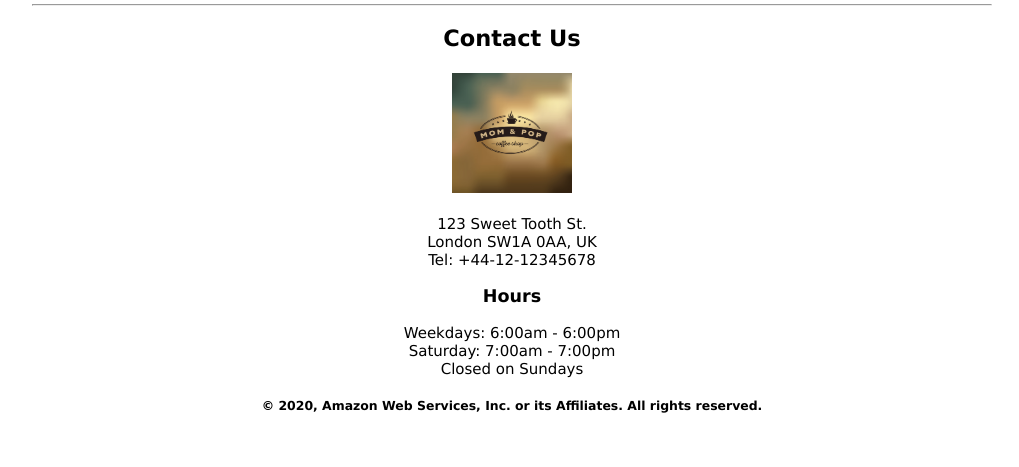
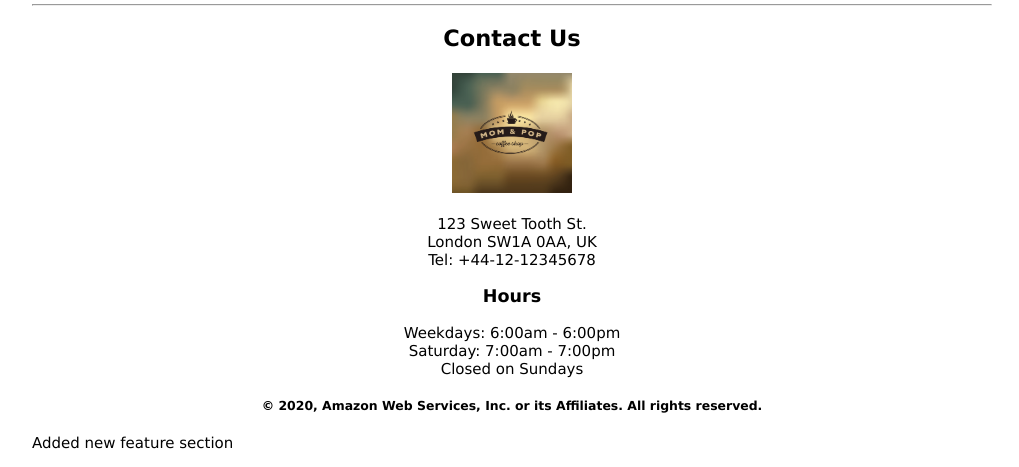
Before and after one commit to ansh565/gitwebsite, a plain HTML site: page index.html in a window 1280 px wide. Shown: the part 1301-1768 px from the top of the page, without its empty margins (128-1147 px from the left). Before the commit the page ends 1735 px from the top, so only its background shows below. Drawn offline with Linux system fonts and the light colour scheme.

Commit message:
Feature branch: Added new feature section

```diff
--- a/index.html
+++ b/index.html
@@ -96,3 +96,4 @@
 	</div>
 </body>
 </html>
+<p>Added new feature section</p>
```
